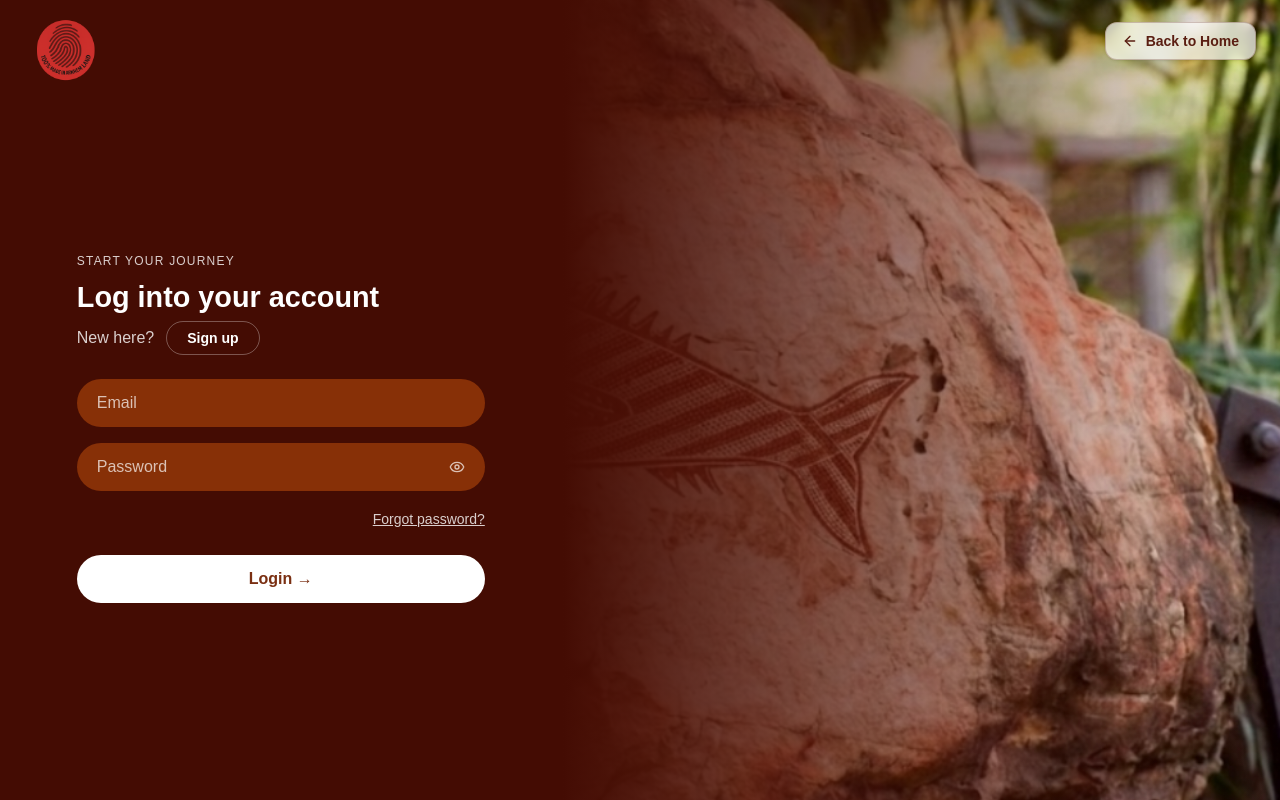
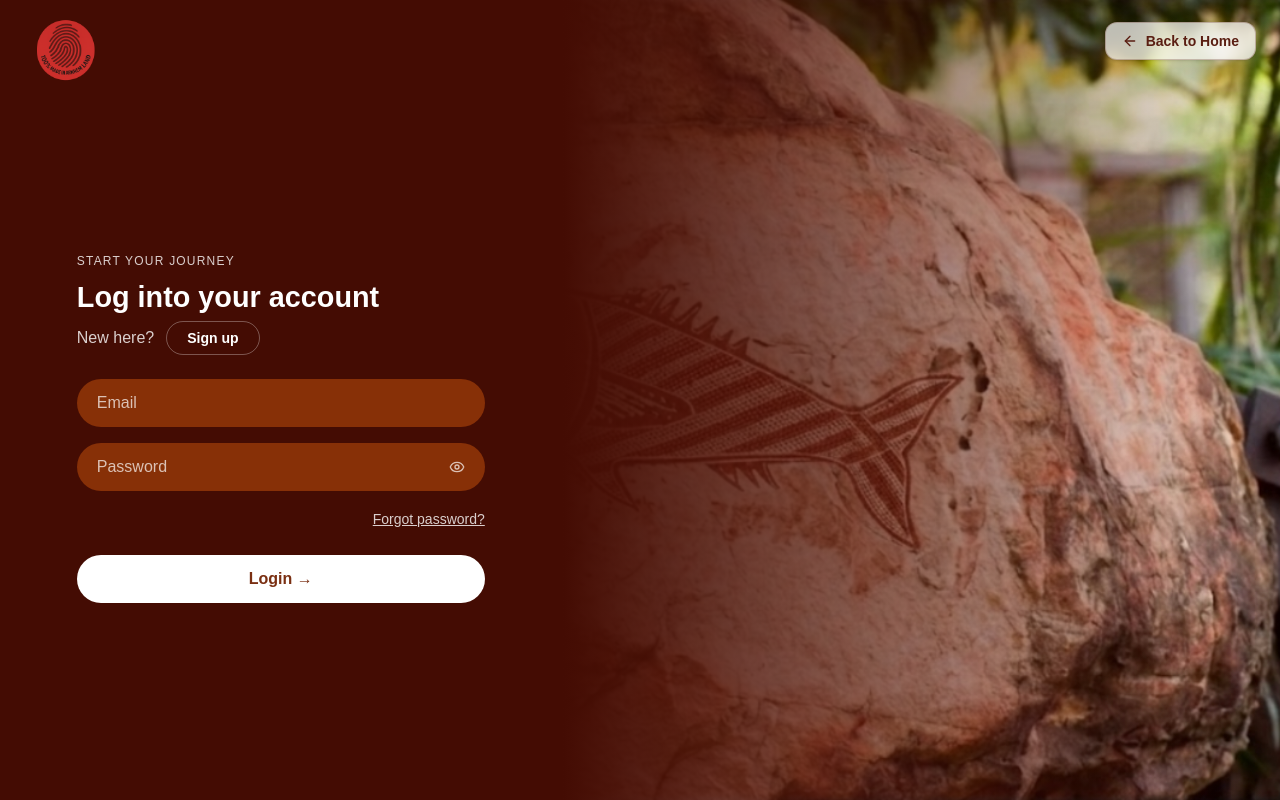
Before and after one commit to Catherine-1011/mia-fe, a Next.js app: page /login in a window 1280 px wide. Built offline with nearby package versions, Linux system fonts and the light colour scheme; no server answers.

Commit message:
login signup image change

```diff
--- a/app/(auth)/login/page.tsx
+++ b/app/(auth)/login/page.tsx
@@ -241,7 +241,7 @@ export default function LoginPage() {
         src="/images/top2.jpg"
         alt="Auth Visual"
         fill
-        className="hidden object-cover object-right-center lg:block"
+        className="hidden object-contain object-[130%_center] lg:block"
         priority
       />
 
--- a/app/(auth)/signup/page.tsx
+++ b/app/(auth)/signup/page.tsx
@@ -326,7 +326,7 @@ export default function SignupPage() {
         src="/images/top2.jpg"
         alt="Auth Visual"
         fill
-        className="hidden object-cover object-right-center lg:block"
+        className="hidden object-contain object-[130%_center] lg:block"
         priority
       />
       <div className="absolute inset-0 bg-[#440C03] lg:hidden" />
```
